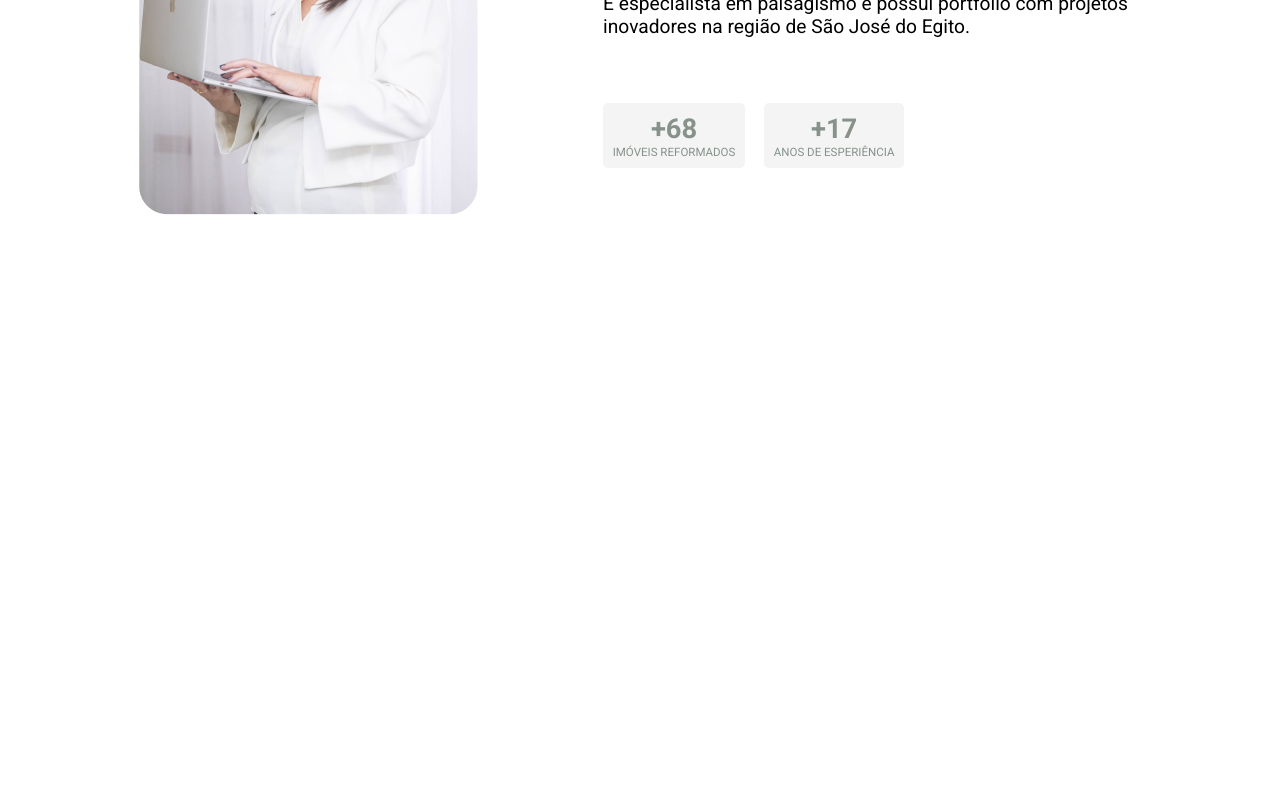
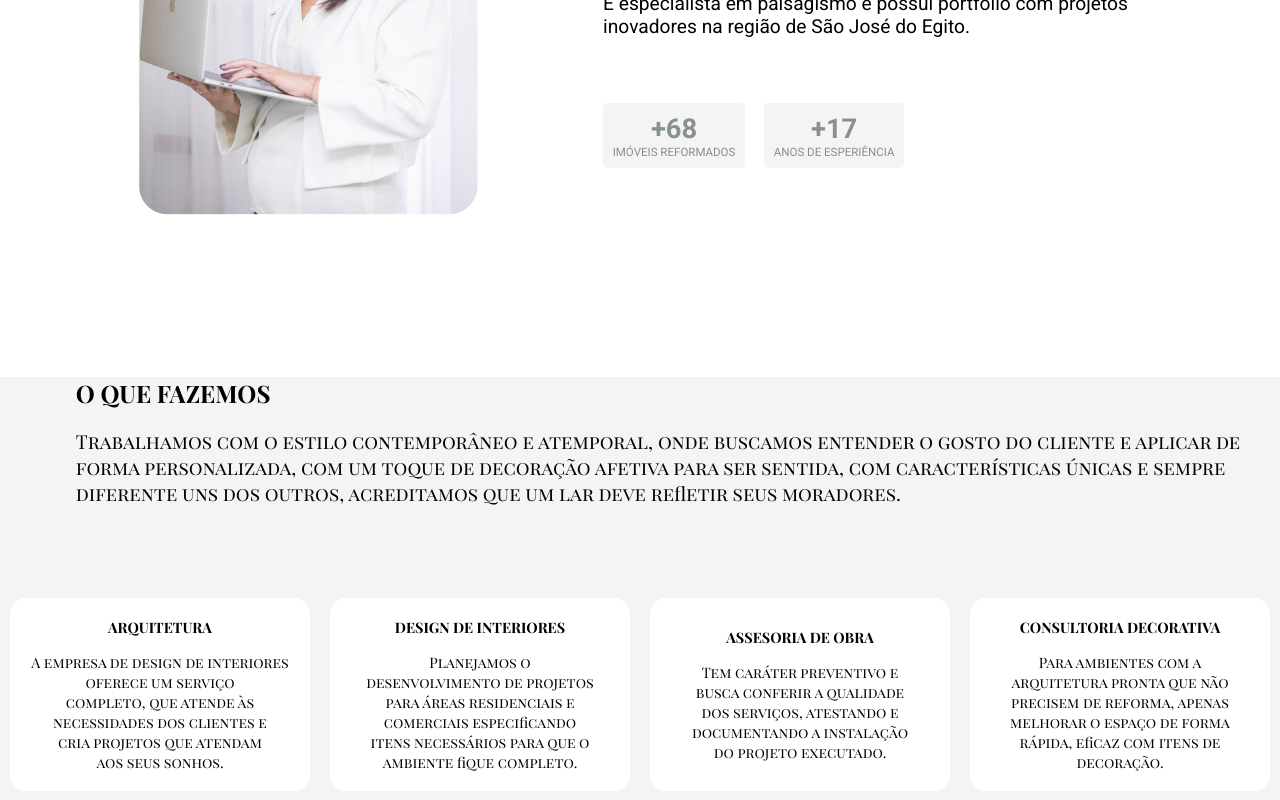
Before and after one commit to eetecnology/J-ssicaArq, a React (Vite) app: page / in a window 1280 px wide. Shown: the part 1004-1804 px from the top of the page. Before the commit the page ends 1371 px from the top, so only its background shows below. Built offline with nearby package versions, Linux system fonts and the light colour scheme.

Commit message:
add Summary

```diff
--- a/src/App.jsx
+++ b/src/App.jsx
@@ -1,6 +1,7 @@
 import AboutMe from './components/AboutMe';
 import Banner from './components/Banner';
 import Header from './components/Header';
+import Summary from './components/Summary';
 
 export default function App() {
   return (
@@ -8,6 +9,7 @@ export default function App() {
       <Header />
       <Banner />
       <AboutMe />
+      <Summary/>
     </div>
   )
 }
--- a/src/components/Header.module.css
+++ b/src/components/Header.module.css
@@ -9,7 +9,7 @@
   z-index: 1000;
   box-shadow: 0 2px 4px rgba(0, 0, 0, 0.1);
   display: flex;
-  justify-content: space-around;
+  justify-content: space-between;
   align-items: center;
 }
 
@@ -24,11 +24,13 @@
 .logo {
   color: var(--grey-green-1);
   font-size: 1.5rem;
+  margin-left: 7.9rem;
 }
 
 .navbar ul {
   display: flex;
   gap: 5rem;
+  margin-right: 7.9rem;
 }
 
 .navbar li {
@@ -53,6 +55,7 @@
 
 .burgerMenu, .burgerMenuClose {
   color: var(--grey-green-1);
+  margin-right: 7.9rem;
 }
 
 .navbarMobile {
--- /dev/null
+++ b/src/components/Summary.jsx
@@ -0,0 +1,58 @@
+import styles from './Summary.module.css'
+
+export default function Summary() {
+    return (
+ <section className={styles.fund}>
+    <div className={styles.summary}>
+        <h2 className={styles.title}>
+        O QUE FAZEMOS
+        </h2>
+            <p className={styles.resume}>
+            Trabalhamos com o estilo contemporâneo e atemporal,
+            onde buscamos entender o gosto do cliente e aplicar de <br />
+            forma personalizada, com um toque de decoração afetiva para ser sentida,
+            com características únicas e sempre <br />
+            diferente uns dos outros, acreditamos que um lar deve refletir seus moradores.
+            </p>
+    </div>
+    <div className={styles.box}>
+        <div>
+            <h2>
+             ARQUITETURA
+            </h2>
+            <p>A empresa de design de interiores <br /> oferece
+                um serviço <br /> completo, que atende às <br /> necessidades dos
+                clientes e <br /> cria projetos
+                que atendam <br /> aos seus sonhos.</p>
+        </div>
+        <div>
+             <h2>
+                DESIGN DE INTERIORES
+            </h2>
+            <p>
+                Planejamos o <br />desenvolvimento de
+                projetos <br />para áreas residenciais e <br />comerciais
+                especificando <br /> itens necessários para que o <br />
+                ambiente fique completo.</p>
+        </div>
+        <div>
+            <h2>ASSESORIA DE OBRA</h2>
+            <p>
+                Tem caráter preventivo e <br /> busca conferir a qualidade <br />dos serviços,
+                atestando e <br />documentando a instalação <br /> do projeto executado.
+                </p>
+        </div>
+        <div>
+            <h2>
+            CONSULTORIA DECORATIVA
+            </h2>
+            <p>
+                Para ambientes com a <br />arquitetura pronta que não <br />precisem de reforma,
+                apenas <br />melhorar o espaço de forma <br />rápida,
+                eficaz com itens de <br />decoração.
+            </p>
+        </div>
+    </div>
+</section>
+    )
+}
--- /dev/null
+++ b/src/components/Summary.module.css
@@ -0,0 +1,62 @@
+.fund {
+    background-color: var(--grey-green-1);
+}
+.summary {
+    margin: 1rem 0 0 7.9rem;
+    display: flex;
+    flex-direction: column;
+}
+
+
+.title {
+    font-size: 2.5rem;
+    text-align: start;
+    margin-bottom: 2rem;
+}
+
+.resume {
+    font-size: 2rem;
+    text-align: start;
+}
+
+.box {
+    font-size: 3rem;
+    display: flex;
+    justify-content: space-around;
+    margin: 8.6rem 0 0 0;
+    text-align: center;
+    flex-wrap: wrap;
+}
+
+.box div {
+    background-color: #ffffff;
+    display: flex;
+    justify-content: center;
+    text-align: center;
+    flex-direction: column;
+    gap: 1.5rem;
+    padding: 2rem;
+    border-radius: 1.7rem;
+    flex: 1 1 30rem;
+    margin: 1rem;
+    font-size: 2.5rem;
+}
+
+@media (max-width: 76.8rem) {
+    .summary {
+        margin: 1rem;
+    }
+
+
+.box {
+    flex-direction: row;
+    flex-wrap: nowrap;
+    overflow-x: auto;
+}
+
+.box div {
+    flex: 0 0 auto;
+    min-width: 20rem;
+}
+
+}
```
